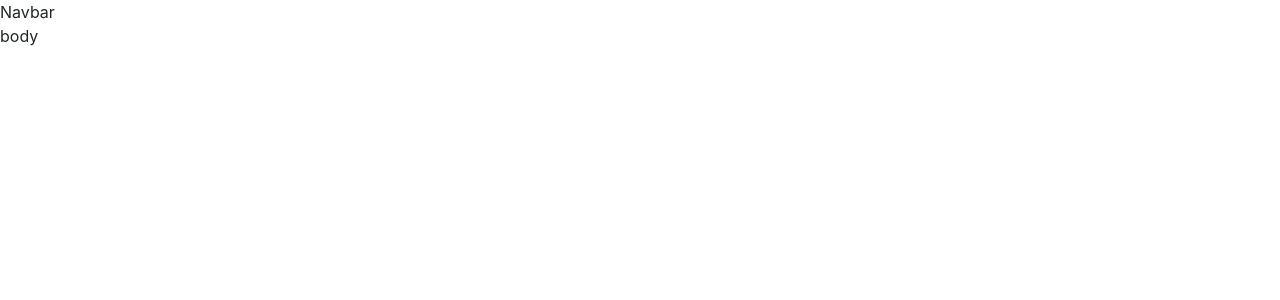
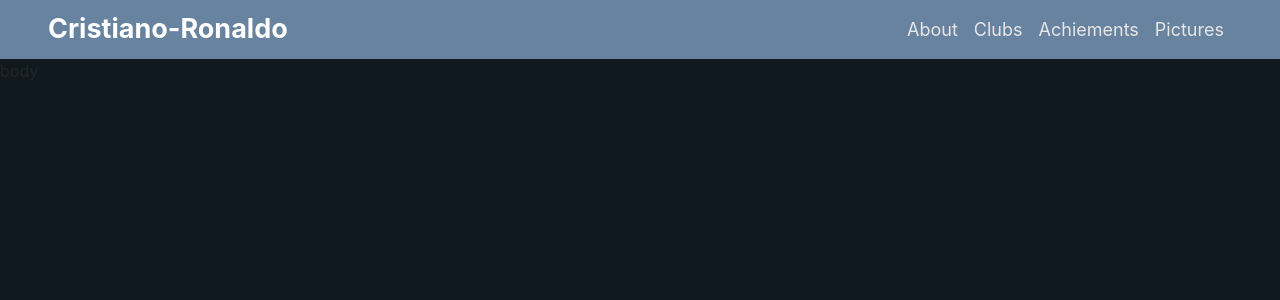
Before and after one commit to ZAINKHAN25/Cr-7, a React (Create React App) app: page / in a window 1280 px wide. Shown: the top 300 px of the page. Built offline with nearby package versions, Linux system fonts and the light colour scheme.

Commit message:
Navbar Work Done Without Href Work

```diff
--- a/src/Components/Navbar/app.css
+++ b/src/Components/Navbar/app.css
@@ -0,0 +1,49 @@
+.navbarLis {
+    justify-content: right;
+    font-size: 18px;
+    font-weight: light;
+}
+
+.navbarLis a{
+    color: #e6e6e6 !important;
+}
+
+.navbarLis a:hover{
+    color: white !important;
+}
+
+.navbar {
+    background-color: #67839F !important;
+    position: sticky;
+    top: 0;
+}
+
+.logoOfNavbar {
+    color: #FFFFFF;
+    font-size: 27px;
+    text-decoration: none;
+    font-weight: 700;
+}
+
+.BtnOfToogleNavbar{
+    display: none !important;
+    width: 50px;
+    height: 50px;
+    border: 1px solid white;
+    border-radius: 8px;
+    justify-content: center;
+    align-items: center;
+    color: white;
+    font-size: 25px;
+}
+
+.BtnOfToogleNavbar:active{
+    border: 2px solid white;
+    font-size: 26px;
+}
+
+@media (max-width: 991px) {
+    .BtnOfToogleNavbar{
+        display: flex !important;
+    }
+}
--- a/src/Components/Navbar/index.jsx
+++ b/src/Components/Navbar/index.jsx
@@ -3,8 +3,23 @@
 
 function Navbar() {
   return (
-    <div>Navbar</div>
+    <nav className="navbar navbar-expand-lg bg-body-tertiary">
+      <div className="container-fluid px-5">
+        <a className="logoOfNavbar" href="#">Cristiano-Ronaldo</a>
+        <div className="BtnOfToogleNavbar" type="button" data-bs-toggle="collapse" data-bs-target="#navbarNavAltMarkup" aria-controls="navbarNavAltMarkup" aria-expanded="false" aria-label="Toggle navigation">
+          <i class="fa-solid fa-bars"></i>
+        </div>
+        <div className="collapse navbar-collapse navbarLis" id="navbarNavAltMarkup">
+          <div className="navbar-nav">
+            <a className="nav-link" href="#about">About</a>
+            <a className="nav-link" href="#clubs">Clubs</a>
+            <a className="nav-link" href="#achiements">Achiements</a>
+            <a className="nav-link" href="#pictures">Pictures</a>
+          </div>
+        </div>
+      </div>
+    </nav>
   )
 }
 
-export default Navbar
+export default Navbar;
--- a/src/Pages/Home/Home.css
+++ b/src/Pages/Home/Home.css
@@ -0,0 +1,3 @@
+body{
+    background-color: #101820;
+}
```
Also changed, not shown: 1 other file (tests, documents, lock files or other folders).
